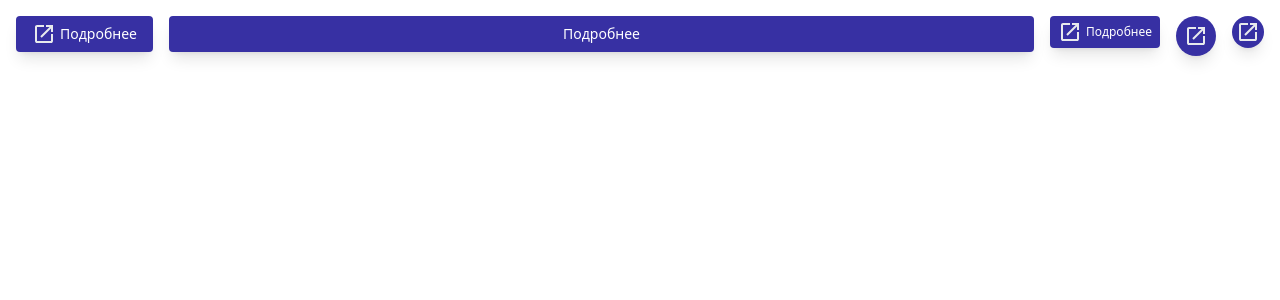
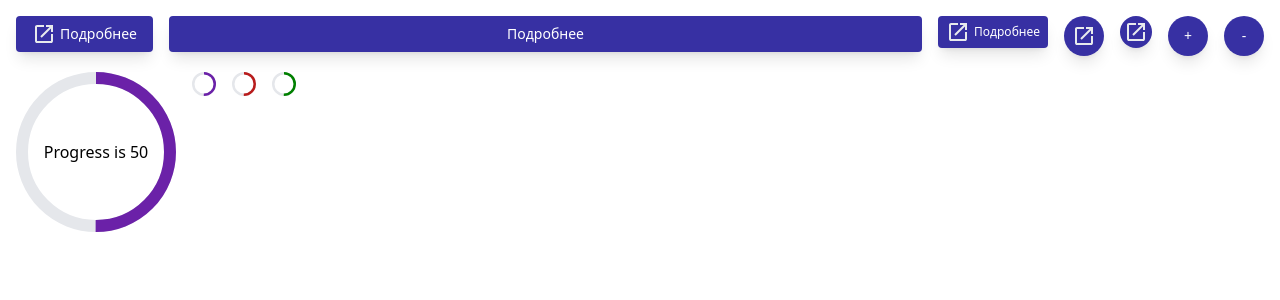
Before and after one commit to webnikler/PomidaroApps, a React (Vite) app: page / in a window 1280 px wide. Shown: the top 300 px of the page. Built offline with nearby package versions, Linux system fonts and the light colour scheme.

Commit message:
add CircularProgress

```diff
--- a/src/app/App.tsx
+++ b/src/app/App.tsx
@@ -1,11 +1,14 @@
 import { useState } from 'react';
 import Button from '../shared/ui/Button';
 import { IconOpenInNew } from '../shared/ui/Icon';
+import { CircularProgress } from '../shared/ui/CircularProgress';
 
 const App = () => {
   const [disabled, setDisabled] = useState(false);
+  const [progress, setProgress] = useState(50);
 
   return (
+    <>
       <div className='m-4 flex gap-4'>
         <Button disabled={disabled} onClick={() => setDisabled(true)}>
           <IconOpenInNew />
@@ -25,7 +28,22 @@ const App = () => {
         <Button size='sm' shape='circle'>
           <IconOpenInNew />
         </Button>
+        <Button shape='circle' onClick={() => setProgress((p) => p + 10)}>
+          +
+        </Button>
+        <Button shape='circle' onClick={() => setProgress((p) => p - 10)}>
+          -
+        </Button>
       </div>
+      <div className='m-4 flex gap-4'>
+        <CircularProgress size={160} strokeWidth={12} progress={progress}>
+          <span>Progress is {progress}</span>
+        </CircularProgress>
+        <CircularProgress progress={progress} />
+        <CircularProgress frontLineClass='stroke-red-700' progress={progress} />
+        <CircularProgress frontLineColor='green' progress={progress} />
+      </div>
+    </>
   );
 };
 
--- /dev/null
+++ b/src/shared/ui/CircularProgress/index.tsx
@@ -0,0 +1,73 @@
+import { PropsWithChildren, useLayoutEffect, useState } from 'react';
+import { twMerge } from 'tailwind-merge';
+
+interface Props {
+  progress?: number;
+  size?: number;
+  strokeWidth?: number;
+  backLineColor?: string;
+  frontLineColor?: string;
+  backLineClass?: string;
+  frontLineClass?: string;
+  innerBackground?: string;
+}
+
+export type CircularProgressProps = PropsWithChildren<Props>;
+
+export const CircularProgress = ({
+  size = 24,
+  strokeWidth = 2.5,
+  innerBackground = 'none',
+  progress = 0,
+  backLineClass = 'stroke-gray-200',
+  frontLineClass = 'stroke-purple-800',
+  backLineColor,
+  frontLineColor,
+  children,
+}: CircularProgressProps) => {
+  const [offset, setOffset] = useState(0);
+
+  const center = size / 2;
+  const radius = center - strokeWidth / 2;
+  const circumference = 2 * Math.PI * radius;
+
+  useLayoutEffect(() => {
+    const limitedProgress = progress > 100 ? 100 : progress < 0 ? 0 : progress;
+    setOffset(((100 - limitedProgress) / 100) * circumference);
+  }, [offset, setOffset, progress, circumference]);
+
+  return (
+    <div className='relative'>
+      <svg className='block' width={size} height={size}>
+        <circle
+          fill={innerBackground}
+          className={backLineClass}
+          style={{ stroke: backLineColor }}
+          cx={center}
+          cy={center}
+          r={radius}
+          strokeWidth={strokeWidth}
+        />
+        <circle
+          className={twMerge(
+            'origin-center -rotate-90 fill-none transition-[stroke-dashoffset] duration-700 ease-in-out',
+            frontLineClass,
+          )}
+          style={{ stroke: frontLineColor }}
+          cx={center}
+          cy={center}
+          r={radius}
+          strokeWidth={strokeWidth}
+          strokeDasharray={circumference}
+          strokeDashoffset={offset}
+        />
+      </svg>
+      <div
+        className='absolute left-0 top-0 flex size-full items-center justify-center'
+        style={{ padding: strokeWidth }}
+      >
+        {children}
+      </div>
+    </div>
+  );
+};
```
Lines whose indentation alone changed are shown as unchanged.
